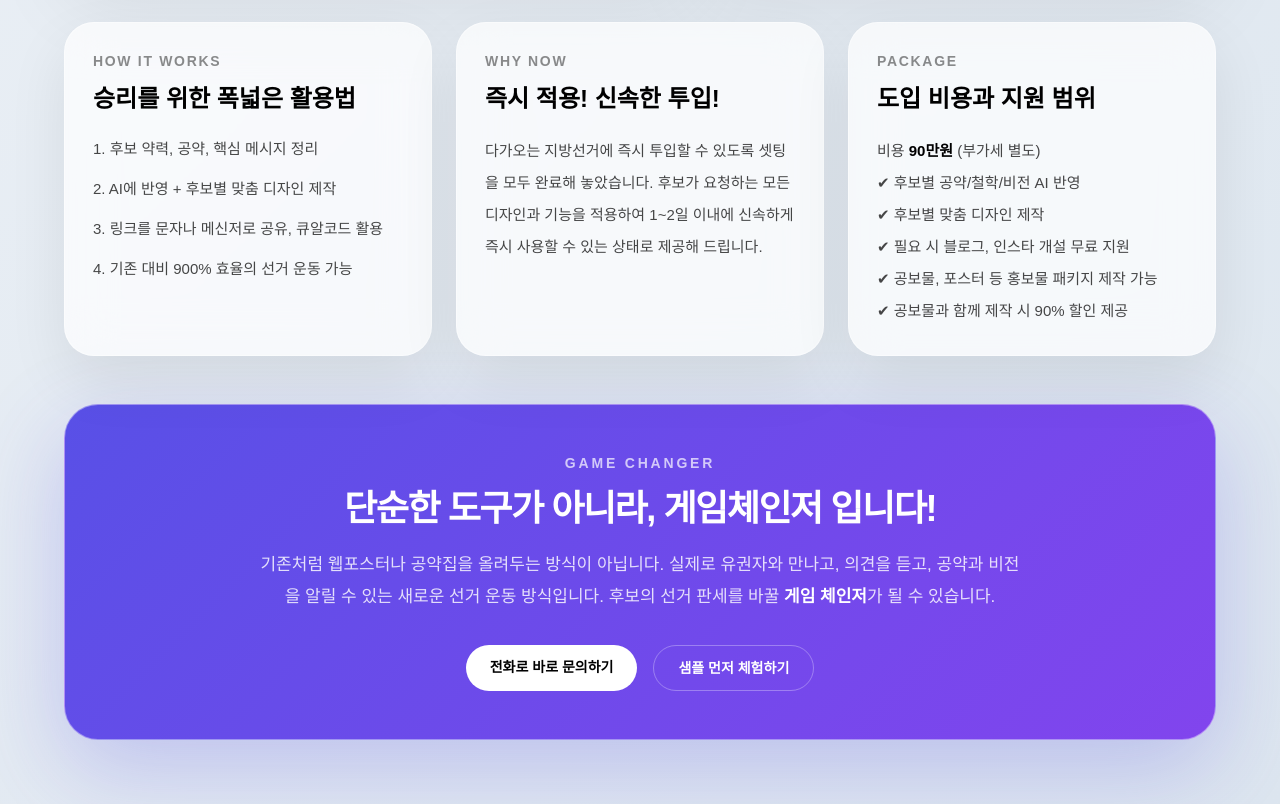
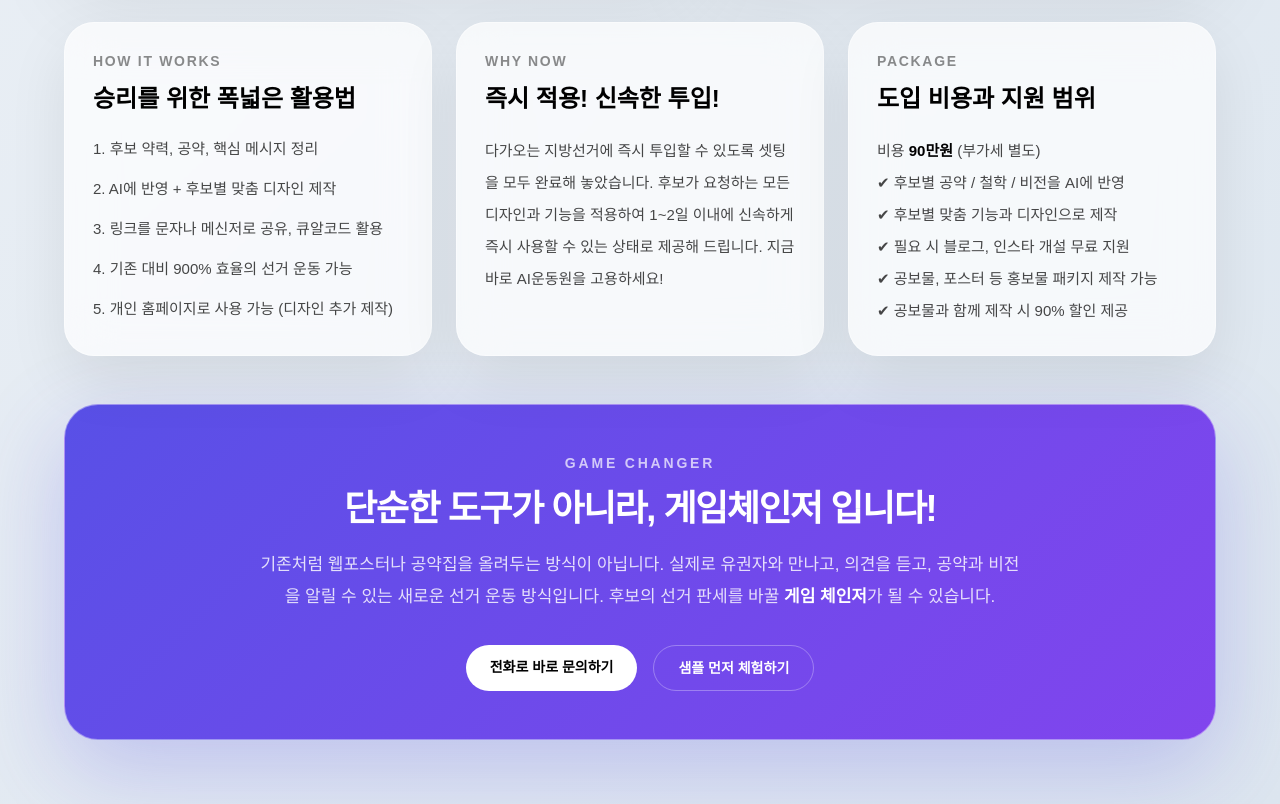
Before and after one commit to taejang21-hub/campaign-ai, a Next.js app: page / in a window 1280 px wide. Shown: the part 1120-1924 px from the top of the page. Built offline with nearby package versions, Linux system fonts and the light colour scheme.

Commit message:
update landing page text

```diff
--- a/app/page.tsx
+++ b/app/page.tsx
@@ -304,6 +304,7 @@ export default function Home() {
               <li>2. AI에 반영 + 후보별 맞춤 디자인 제작</li>
               <li>3. 링크를 문자나 메신저로 공유, 큐알코드 활용</li>
               <li>4. 기존 대비 900% 효율의 선거 운동 가능 </li>
+              <li>5. 개인 홈페이지로 사용 가능 (디자인 추가 제작) </li>
             </ul>
           </div>
 
@@ -316,6 +317,7 @@ export default function Home() {
               다가오는 지방선거에 즉시 투입할 수 있도록 셋팅을 모두 완료해 놓았습니다.
               후보가 요청하는 모든 디자인과 기능을 적용하여 1~2일 이내에 신속하게
               즉시 사용할 수 있는 상태로 제공해 드립니다.
+              지금 바로 AI운동원을 고용하세요!
             </p>
           </div>
 
@@ -328,8 +330,8 @@ export default function Home() {
               <p>
                 비용 <strong className="text-black">90만원</strong> (부가세 별도)
               </p>
-              <p>✔ 후보별 공약/철학/비전 AI 반영</p>
-              <p>✔ 후보별 맞춤 디자인 제작</p>
+              <p>✔ 후보별 공약 / 철학 / 비전을 AI에 반영</p>
+              <p>✔ 후보별 맞춤 기능과 디자인으로 제작</p>
               <p>✔ 필요 시 블로그, 인스타 개설 무료 지원</p>
               <p>✔ 공보물, 포스터 등 홍보물 패키지 제작 가능</p>
               <p>✔ 공보물과 함께 제작 시 90% 할인 제공</p>
```
